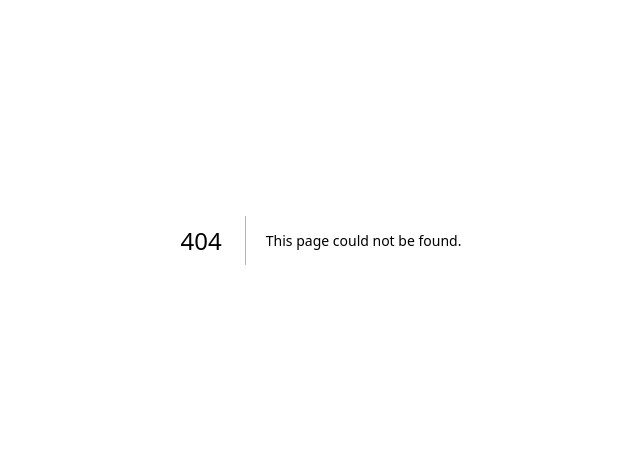
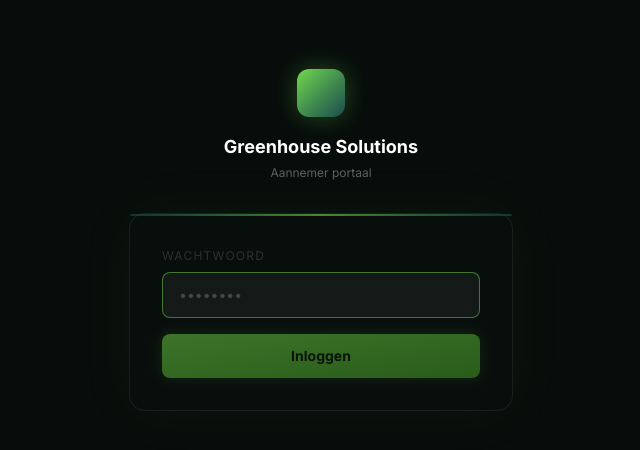
Before and after one commit to nvisiondigital/claude-folder, a Next.js app in the folder greenhouse-app/: page /contractor/login in a window 1280 px wide. Before the commit this address had no page. Shown: the part 160-610 px from the top of the page, without its empty margins (319-959 px from the left). Built offline with nearby package versions, Linux system fonts and the light colour scheme.

Commit message:
feat: contractor login API and page

```diff
--- /dev/null
+++ b/greenhouse-app/src/app/api/contractor/auth/login/route.ts
@@ -0,0 +1,38 @@
+import { NextRequest, NextResponse } from 'next/server'
+import { verifyPassword, createToken, CONTRACTOR_SESSION_COOKIE } from '@/lib/auth'
+
+export async function POST(req: NextRequest) {
+  let body: unknown
+  try {
+    body = await req.json()
+  } catch {
+    return NextResponse.json({ error: 'Invalid request body' }, { status: 400 })
+  }
+
+  const password =
+    body && typeof body === 'object' && 'password' in body
+      ? (body as Record<string, unknown>).password
+      : undefined
+
+  if (!password || typeof password !== 'string') {
+    return NextResponse.json({ error: 'Password required' }, { status: 400 })
+  }
+
+  const hash = process.env.CONTRACTOR_PASSWORD_HASH
+  if (!hash) return NextResponse.json({ error: 'Server misconfigured' }, { status: 500 })
+
+  const valid = await verifyPassword(password, hash)
+  if (!valid) return NextResponse.json({ error: 'Invalid password' }, { status: 401 })
+
+  const token = await createToken({ role: 'contractor' })
+
+  const res = NextResponse.json({ ok: true })
+  res.cookies.set(CONTRACTOR_SESSION_COOKIE, token, {
+    httpOnly: true,
+    secure: process.env.NODE_ENV === 'production',
+    sameSite: 'strict',
+    maxAge: 60 * 60 * 24 * 30,
+    path: '/',
+  })
+  return res
+}
--- /dev/null
+++ b/greenhouse-app/src/app/contractor/login/page.tsx
@@ -0,0 +1,74 @@
+'use client'
+
+import { useState } from 'react'
+import { useRouter } from 'next/navigation'
+
+export default function ContractorLoginPage() {
+  const [password, setPassword] = useState('')
+  const [error, setError]       = useState('')
+  const [loading, setLoading]   = useState(false)
+  const router = useRouter()
+
+  async function handleSubmit(e: React.FormEvent) {
+    e.preventDefault()
+    setError('')
+    setLoading(true)
+
+    const res = await fetch('/api/contractor/auth/login', {
+      method: 'POST',
+      headers: { 'Content-Type': 'application/json' },
+      body: JSON.stringify({ password }),
+    })
+
+    if (res.ok) {
+      router.push('/contractor')
+    } else {
+      setError('Ongeldig wachtwoord. Probeer opnieuw.')
+      setLoading(false)
+    }
+  }
+
+  return (
+    <div className="min-h-screen bg-ghs-bg flex items-center justify-center p-6">
+      <div className="w-full max-w-sm">
+        <div className="flex flex-col items-center mb-8">
+          <div className="w-12 h-12 rounded-xl bg-gradient-to-br from-ghs-green to-ghs-teal shadow-[0_0_24px_rgba(114,217,70,0.3)] mb-4" />
+          <h1 className="text-lg font-bold text-white">Greenhouse Solutions</h1>
+          <p className="text-xs text-ghs-muted mt-1">Aannemer portaal</p>
+        </div>
+
+        <form
+          onSubmit={handleSubmit}
+          className="bg-ghs-surface border border-ghs-border rounded-2xl p-8 shadow-[0_0_60px_rgba(114,217,70,0.05)]"
+        >
+          <div className="h-0.5 bg-gradient-to-r from-ghs-teal via-ghs-green to-ghs-teal opacity-60 -mx-8 -mt-8 mb-8 rounded-t-2xl" />
+
+          <label htmlFor="password" className="block text-xs uppercase tracking-widest text-ghs-dim mb-2">
+            Wachtwoord
+          </label>
+          <input
+            id="password"
+            type="password"
+            value={password}
+            onChange={e => setPassword(e.target.value)}
+            className="w-full bg-white/5 border border-white/10 rounded-lg px-4 py-3 text-sm text-ghs-text placeholder-white/20 outline-none focus:border-ghs-green/50 mb-4"
+            placeholder="••••••••"
+            autoFocus
+          />
+
+          {error && (
+            <p className="text-xs text-red-400 mb-4">{error}</p>
+          )}
+
+          <button
+            type="submit"
+            disabled={loading || !password}
+            className="w-full bg-gradient-to-br from-ghs-green to-[#4aaa28] text-[#0a1a08] font-bold rounded-lg py-3 text-sm shadow-[0_0_16px_rgba(114,217,70,0.25)] disabled:opacity-50 disabled:cursor-not-allowed"
+          >
+            {loading ? 'Bezig...' : 'Inloggen'}
+          </button>
+        </form>
+      </div>
+    </div>
+  )
+}
```
Also changed, not shown: 1 other file (tests, documents, lock files or other folders).
